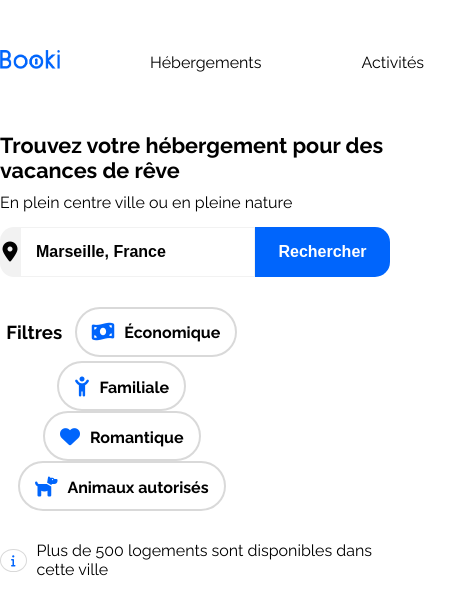
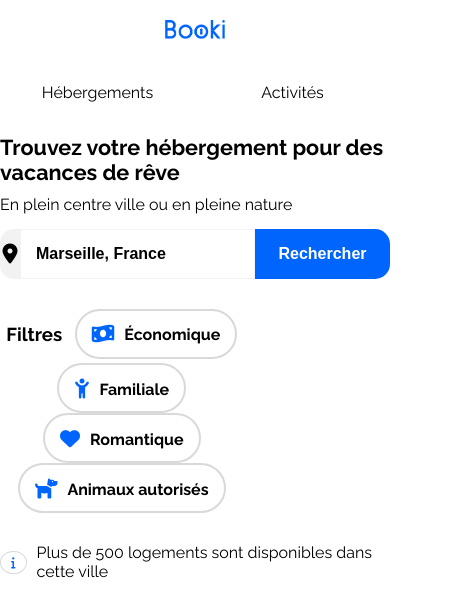
Before and after one commit to EricBouillaut-Dev/OC_Projet02, a plain HTML site: page index.html in a window 390 px wide. Shown: the whole page, 474 px wide, since content can reach past the window. Drawn offline with Linux system fonts and the light colour scheme.

Commit message:
Modif header pour responsive

```diff
--- a/index.html
+++ b/index.html
@@ -18,13 +18,17 @@
   </head>
   <body>
     <header>
-      <a href="#">
-        <img id="logo" src="./Images Booki/logo/Booki.png" alt="Logo Booki" />
-      </a>
-      <nav>
-        <ul>
-          <li><a href="#" class="nav-menu">Hébergements</a></li>
-          <li><a href="#" class="nav-menu">Activités</a></li>
+      <nav class="navbar">
+        <a href="#">
+          <img id="logo" src="./Images Booki/logo/Booki.png" alt="Logo Booki" />
+        </a>
+        <ul class="nav-menu">
+          <li class="bloc-elem">
+            <a class="nav-elem" href="#">Hébergements</a>
+          </li>
+          <li class="bloc-elem">
+            <a class="nav-elem" href="#">Activités</a>
+          </li>
         </ul>
       </nav>
     </header>
--- a/styles.css
+++ b/styles.css
@@ -26,20 +26,53 @@ body{
     font-family: 'Raleway', sans-serif;
     margin: 0 auto;
     max-width: 1400px;
+}
+a{
+    text-decoration: none;
+    color: black;
+}
+li{
+    list-style-type: none;
+}
+
+.navbar{
+    display: flex;
+    justify-content: space-between;
 
 }
-header {
+
+.nav-menu{
     display: flex;
-    justify-content: space-between;
+    justify-content: flex-end;
+    margin: 0;
+    cursor: pointer;
 }
 
-nav ul {
-	display: flex;
-    margin: 0;
+.bloc-elem{
+    display: flex;
 }
-nav ul li{
-    display: flex;
-    justify-content: flex-end;
+
+#logo {
+    width: 60px;
+    padding: 50px 0 50px 0;
+}
+
+.nav-elem {
+    text-decoration: none;
+    padding: 50px;
+    color: black;
+    border-top: 3px solid transparent;
+}
+
+.nav-elem:visited{
+    color: black;
+    text-decoration: none;
+
+}
+
+.nav-elem:hover {
+    border-top-color: var(--primaire);
+    color: var(--primaire);
 }
 
 section h1{
@@ -49,29 +82,6 @@ section h1{
 
 section p{
     margin: 10px 0 10px 0;
-}
-
-#logo {
-    width: 60px;
-    padding: 50px 0 50px 0;
-}
-
-.nav-menu {
-    text-decoration: none;
-    padding: 50px;
-    color: black;
-    border-top: 3px solid transparent;
-}
-
-.nav-menu:visited{
-    color: black;
-    text-decoration: none;
-
-}
-
-.nav-menu:hover {
-    border-top-color: var(--primaire);
-    color: var(--primaire);
 }
 
 .section1{
@@ -178,29 +188,31 @@ form button:hover {
     padding: 10px;
 }
 
-/* @media (max-width: 768px) {
-    header {
+ @media (max-width: 768px) {
+    .navbar {
         flex-direction: column;
         align-items: center;
     }
     #logo {
         padding: 20px 0 20px 0;
     }
-    nav{
-        display:flex
+    .nav-menu{
+        width: 100%;
+        padding: 0;
     }
-    nav ul{
+    .bloc-elem{
+        width: 100%;
+        text-align: center;
+    }
+
+    .nav-elem {
         flex-grow: 1;
-    }
-    .nav-menu {
-        flex-grow: 1;
-        padding: 20px;
+        padding: 20px ;
         border-top: 0;
         border-bottom: 3px solid transparent;
     }
-    .nav-menu:hover {
+    .nav-elem:hover {
         border-bottom-color: var(--primaire);
     }
 
 }
-*/
```
